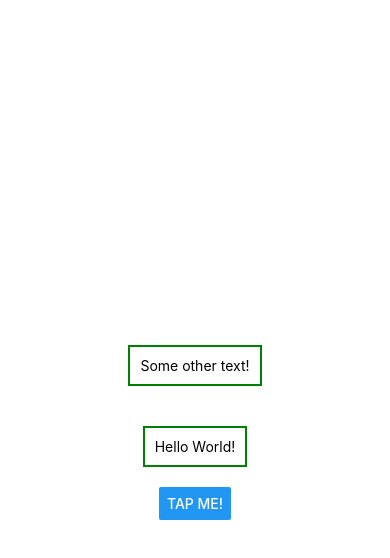
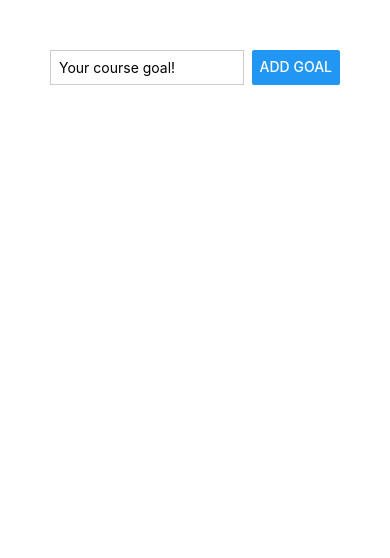
Before and after one commit to psodm/RNCourse, a React Native app: screen / in a window 390 px wide. Shown: the top 558 px of the page. Built offline with nearby package versions, Linux system fonts and the light colour scheme.

Commit message:
At quiz 1

```diff
--- a/App.js
+++ b/App.js
@@ -1,29 +1,30 @@
-import { StatusBar } from 'expo-status-bar';
-import { StyleSheet, Text, View, Button } from 'react-native';
+import { StyleSheet, Text, View, Button, TextInput } from 'react-native';
 
 export default function App() {
   return (
-    <View style={styles.container}>
-      <View>
-        <Text style={styles.dummyText}>Some other text!</Text>
+    <View style={styles.appContainer}>
+      <View style={styles.inputContainer}>
+        <TextInput style={styles.textInput} placeholder='Your course goal!'/>
+        <Button title='Add Goal'/>
       </View>
-      <Text style={styles.dummyText}>Hello World!</Text>
-      <Button title='Tap me!'/>
+      <View></View>
     </View>
   );
 }
 
 const styles = StyleSheet.create({
-  container: {
-    flex: 1,
-    backgroundColor: '#fff',
-    alignItems: 'center',
-    justifyContent: 'center',
+  appContainer: {
+    padding: 50
   },
-  dummyText: {
-    margin: 20,
-    padding: 10,
-    borderWidth: 2,
-    borderColor: 'green'
+  inputContainer: {
+    flexDirection: 'row',
+    justifyContent: 'space-between'
+  },
+  textInput: {
+    borderWidth: 1,
+    borderColor: '#cccccc',
+    width: '80%',
+    marginRight: 8,
+    padding: 8
   }
 });
```
